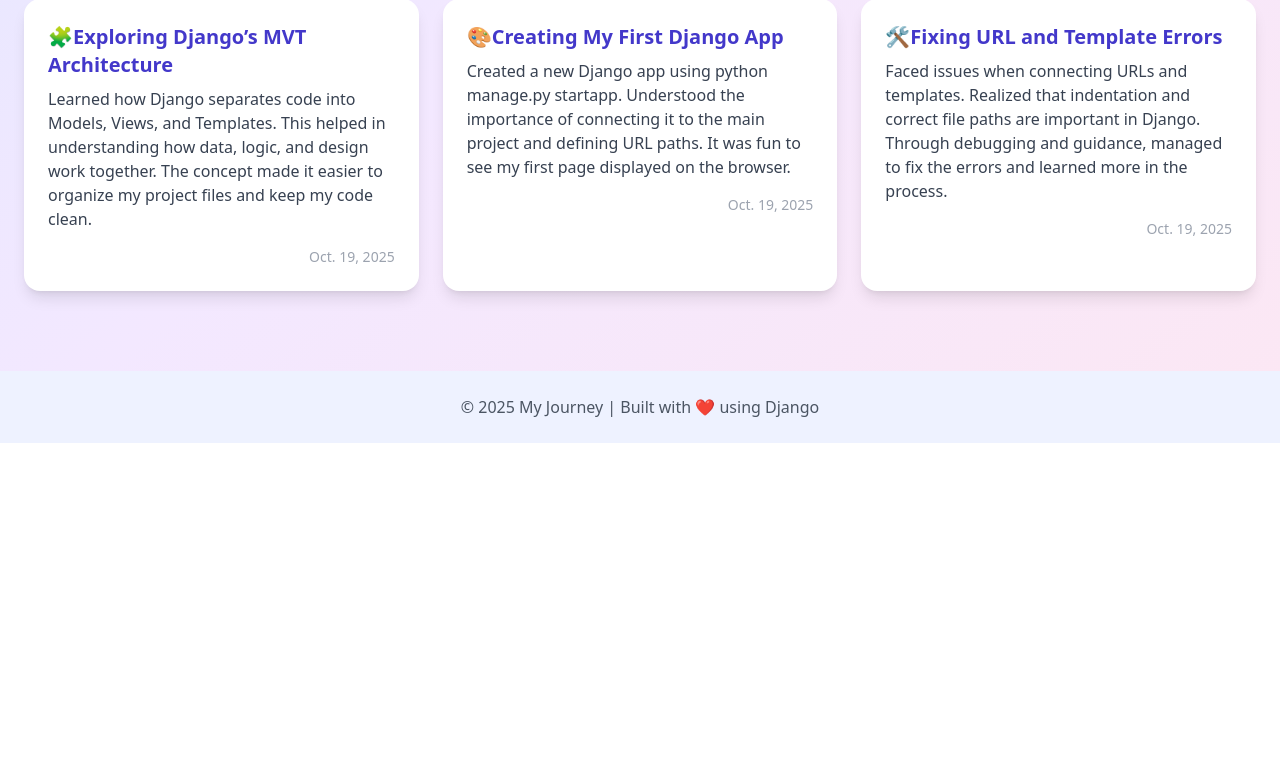
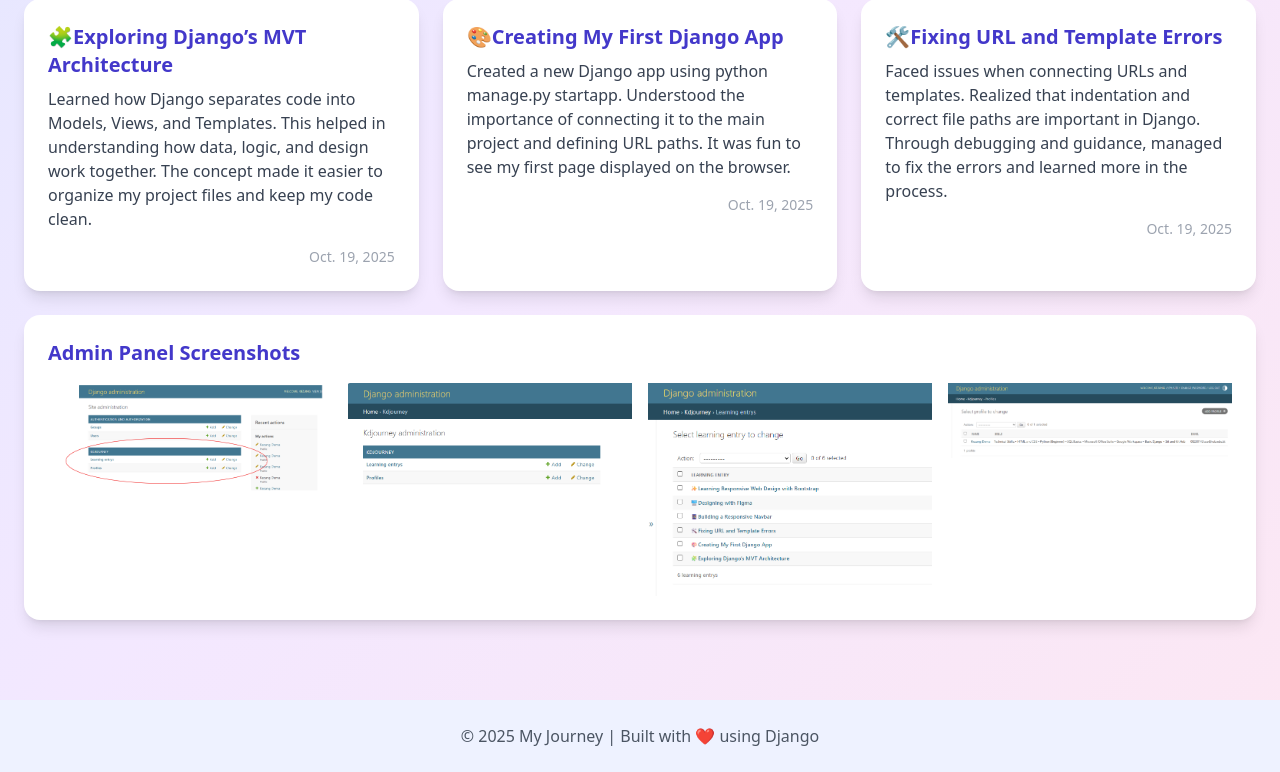
Before and after one commit to Kezang20/08230143_Lab04, a Django app: page / in a window 1280 px wide. Shown: the part 565-1337 px from the top of the page. Before the commit the page ends 1008 px from the top, so only its background shows below. Run offline with Django 5.2, Linux system fonts and the light colour scheme; data comes from the database, SQL or seed files in the repository; some libraries are stand-ins or nearby versions.

Commit message:
Modifying the files

```diff
--- a/myJourney/kdJourney/templates/aboutMe.html
+++ b/myJourney/kdJourney/templates/aboutMe.html
@@ -1,3 +1,4 @@
+{% load static %}
 <!DOCTYPE html>
 <html lang="en">
 <head>
--- a/myJourney/kdJourney/templates/index.html
+++ b/myJourney/kdJourney/templates/index.html
@@ -1,3 +1,4 @@
+{% load static %}
 <!DOCTYPE html>
 <html lang="en">
 <head>
@@ -62,6 +63,20 @@
             <!-- Message if no entries exist -->
             <p class="text-center text-gray-500 col-span-full">No learning entries yet. Start adding your journey!</p>
             {% endfor %}
+
+                <!-- Admin Screenshot Card -->
+<!-- Admin Screenshots Card -->
+<div class="bg-white rounded-2xl shadow-lg p-6 transform hover:-translate-y-2 hover:shadow-2xl transition-all col-span-1 md:col-span-2 lg:col-span-3">
+    <h2 class="text-xl font-semibold text-indigo-700 mb-4">Admin Panel Screenshots</h2>
+    <div class="grid grid-cols-2 md:grid-cols-4 gap-4">
+        <img src="{% static 'images/admin-screenshot-1.png' %}" alt="Admin Screenshot 1">
+        <img src="{% static 'images/admin-screenshot-2.png' %}" alt="Admin Screenshot 2">
+        <img src="{% static 'images/admin-screenshot-3.png' %}" alt="Admin Screenshot 3">
+        <img src="{% static 'images/admin-screenshot-4.png' %}" alt="Admin Screenshot 4">
+
+    </div>
+</div>
+
         </div>
     </main>
 
```
Also changed, not shown: myJourney/myJourney/settings.py (+9 -0 lines), myJourney/static/images/admin-screenshot-1.png (added), myJourney/static/images/admin-screenshot-2.png (added), myJourney/static/images/admin-screenshot-3.png (added), myJourney/static/images/admin-screenshot-4.png (added).
